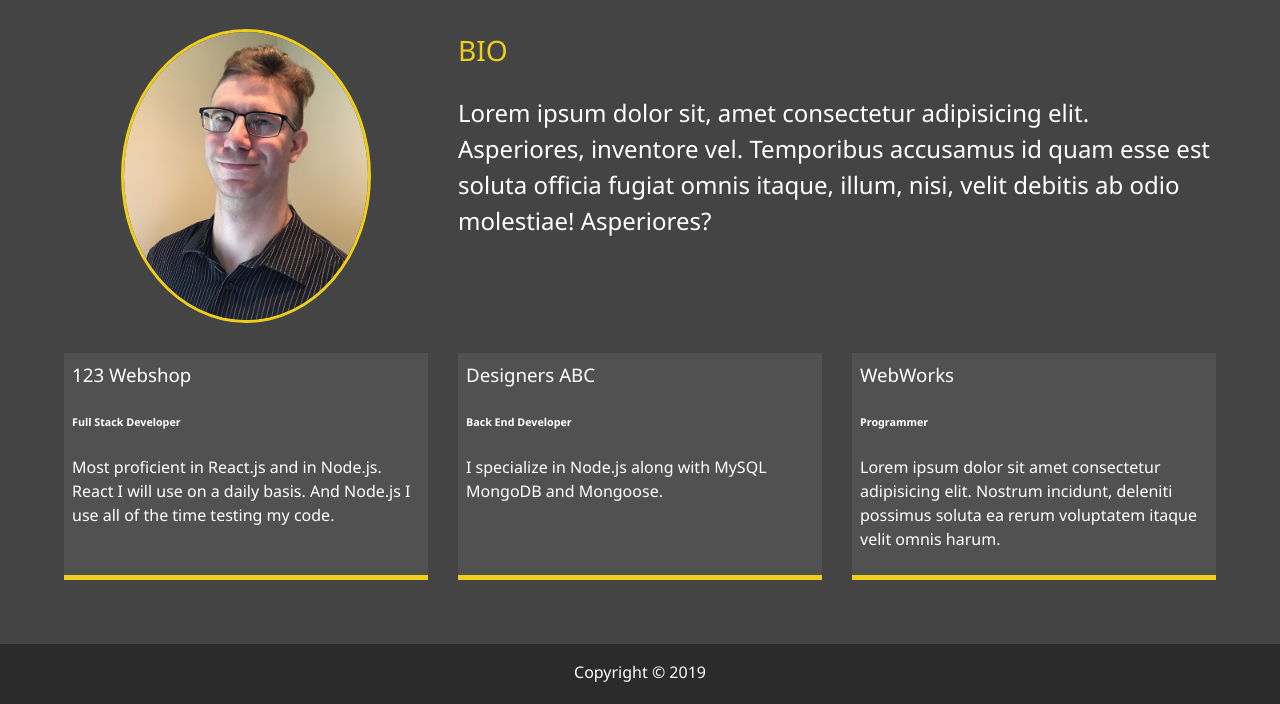
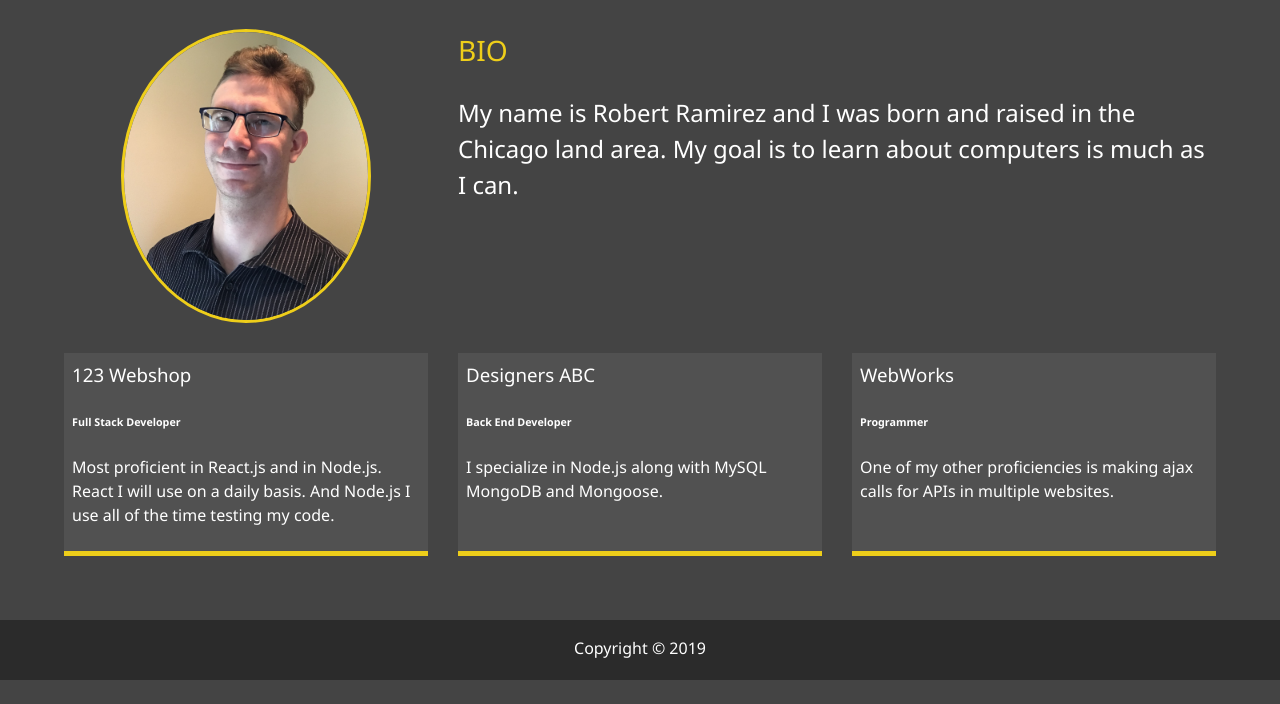
Before and after one commit to Akira957/modern_portfolio, a website: page dist/about.html in a window 1280 px wide. Shown: the part 229-933 px from the top of the page. After the commit the page ends 909 px from the top, so only its background shows below. Drawn offline with Linux system fonts and the light colour scheme.

Commit message:
updated my bio

```diff
--- a/dist/about.html
+++ b/dist/about.html
@@ -65,10 +65,8 @@
         <div class="bio">
           <h3 class="text-secondary">BIO</h3>
           <p>
-            Lorem ipsum dolor sit, amet consectetur adipisicing elit.
-            Asperiores, inventore vel. Temporibus accusamus id quam esse est
-            soluta officia fugiat omnis itaque, illum, nisi, velit debitis ab
-            odio molestiae! Asperiores?
+            My name is Robert Ramirez and I was born and raised in the Chicago
+            land area. My goal is to learn about computers is much as I can.
           </p>
         </div>
 
@@ -93,9 +91,8 @@
           <h3>WebWorks</h3>
           <h6>Programmer</h6>
           <p>
-            Lorem ipsum dolor sit amet consectetur adipisicing elit. Nostrum
-            incidunt, deleniti possimus soluta ea rerum voluptatem itaque velit
-            omnis harum.
+            One of my other proficiencies is making ajax calls for APIs in
+            multiple websites.
           </p>
         </div>
       </div>
```
